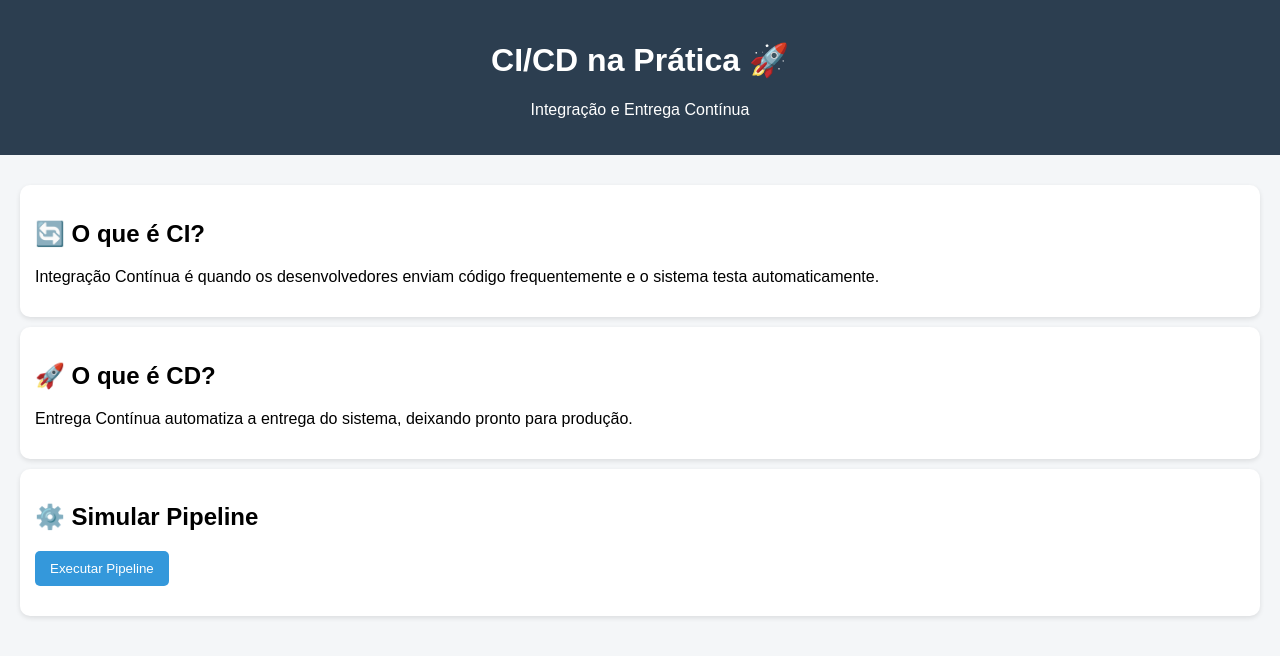
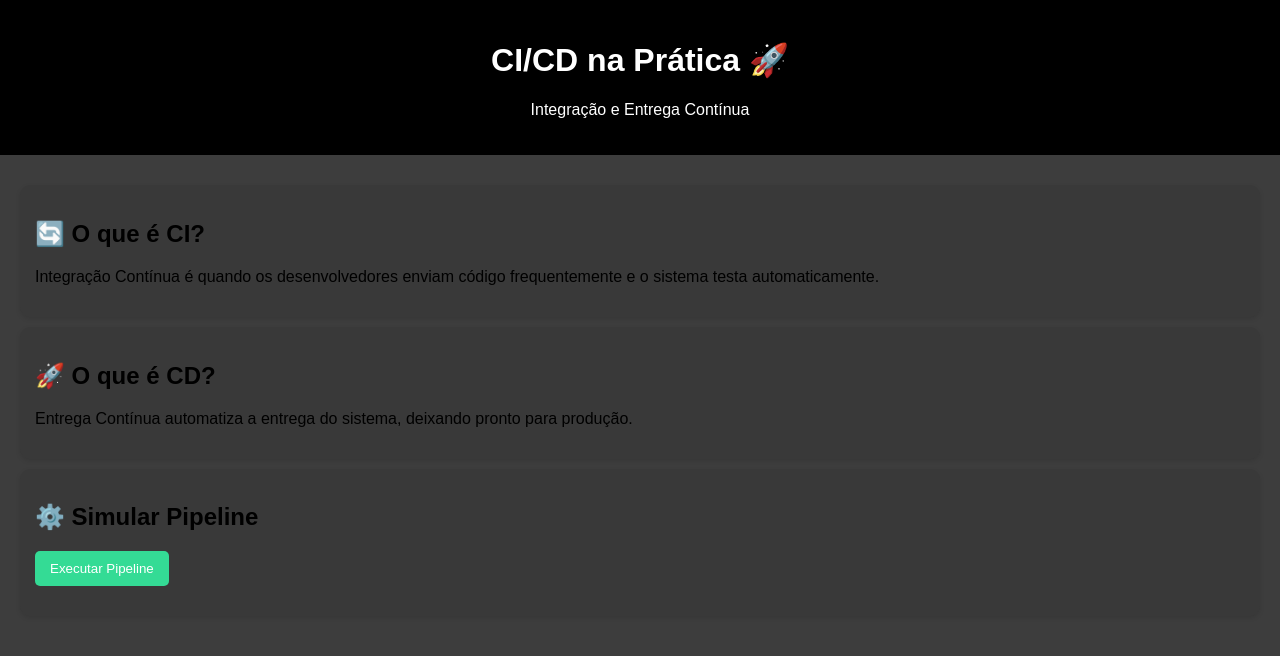
Before and after one commit to lionm4/CI-CD, a website: page index.html in a window 1280 px wide. Drawn offline with Linux system fonts and the light colour scheme.

Commit message:
Consertando o que quebramos

```diff
--- a/style.css
+++ b/style.css
@@ -1,11 +1,11 @@
 body {
     font-family: Arial, sans-serif;
     margin: 0;
-    background-color: #f4f6f8;
+    background-color: #3d3d3d;
   }
 
   header {
-    background-color: #2c3e50;
+    background-color: #000000;
     color: white;
     padding: 20px;
     text-align: center;
@@ -16,7 +16,7 @@ body {
   }
 
   .card {
-    background: white;
+    background: #393939;
     padding: 15px;
     margin: 10px 0;
     border-radius: 10px;
@@ -25,7 +25,7 @@ body {
 
   button {
     padding: 10px 15px;
-    background-color: #3498db;
+    background-color: #34db95;
     color: white;
     border: none;
     border-radius: 5px;
@@ -33,7 +33,7 @@ body {
   }
 
   button:hover {
-    background-color: #2980b9;
+    background-color: #109a60;
   }
 
   #resultado {
```
